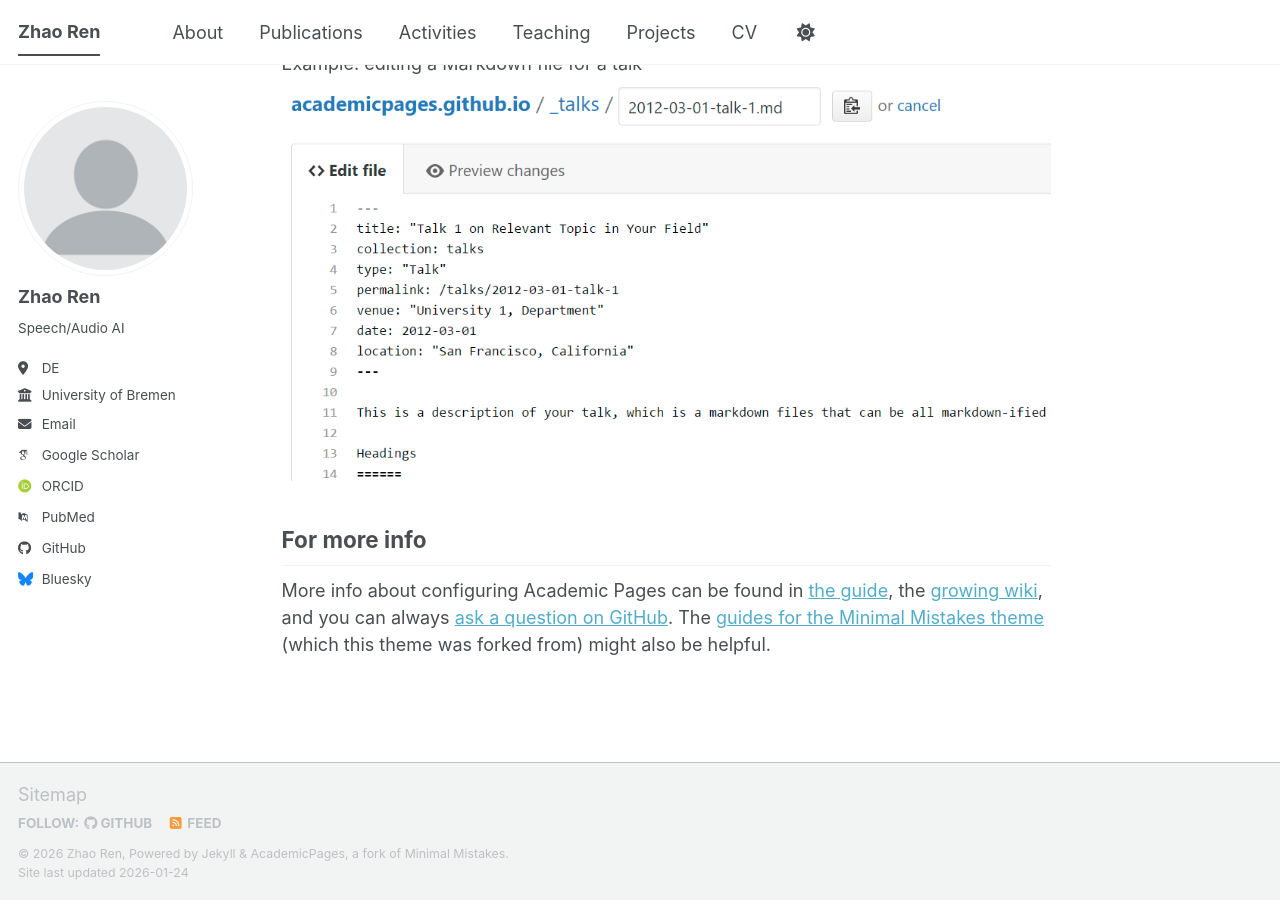
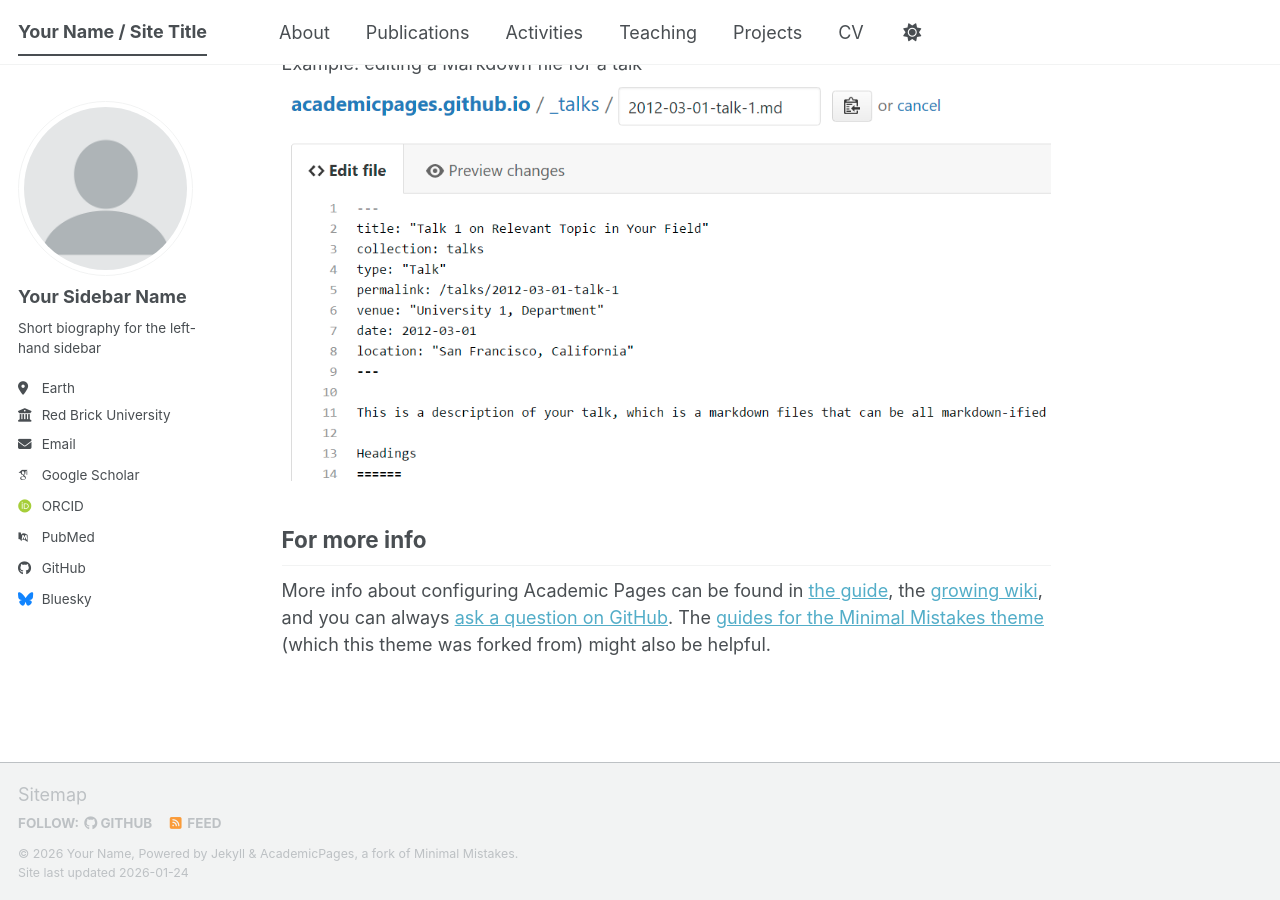
Before and after one commit to zhaoren91/zhaoren91.github.io, a Jekyll site: the page built from _pages/about.md, in a window 1280 px wide and 900 px high, scrolled down 2720 px. Built offline with Jekyll 4.4.1, drawn with Linux system fonts in a browser that asks for light colours; some web fonts are replaced; a script bundle is joined from its source files by our own code; library files that are not in the unit come from our copies.

Commit message:
Update _config.yml

```diff
--- a/_config.yml
+++ b/_config.yml
@@ -9,14 +9,14 @@
 # Basic Site Settings
 locale                   : "en-US"
 site_theme               : "default" # The available themes options are "default", "air", "sunrise", "mint", "dirt" and "contrast"
-title                    : "Zhao Ren"
+title                    : "Your Name / Site Title"
 title_separator          : "-"
-name                     : &name "Zhao Ren"
-description              : &description "University of Bremen"   # Update this with a general description of your site, this is the default if not overridden by a page
-url                      : http://zhaoren91.github.io # The base hostname & protocol for your site e.g. "https://[your GitHub username].github.io",
+name                     : &name "Your Name"
+description              : &description "Your Name's academic portfolio"   # Update this with a general description of your site, this is the default if not overridden by a page
+url                      : https://academicpages.github.io # The base hostname & protocol for your site e.g. "https://[your GitHub username].github.io",
                                                            # or if you already have some other page hosted on Github then use "https://[your GitHub username].github.io/[Your Repo Name]"
 baseurl                  : "" # the subpath of your site, e.g. "/blog"
-repository               : "http://zhaoren91.github.io"
+repository               : "academicpages/academicpages.github.io"
 
 # Site Author - The following control what appear as part of the author content on the side bar.
 #               If a field is blank the icon and link will not appear, otherwise it will be shown.
@@ -24,13 +24,13 @@
 author:
   # Biographic information
   avatar           : "profile.png"
-  name             : "Zhao Ren"
+  name             : "Your Sidebar Name"
   pronouns         : # example: "she/her"
-  bio              : "Speech/Audio AI"
-  location         : "DE"
-  employer         : "University of Bremen"
+  bio              : "Short biography for the left-hand sidebar"
+  location         : "Earth"
+  employer         : "Red Brick University"
   uri              : # URL
-  email            : ""
+  email            : "none@example.org"
 
   # Academic websites
   academia         : # URL
```
